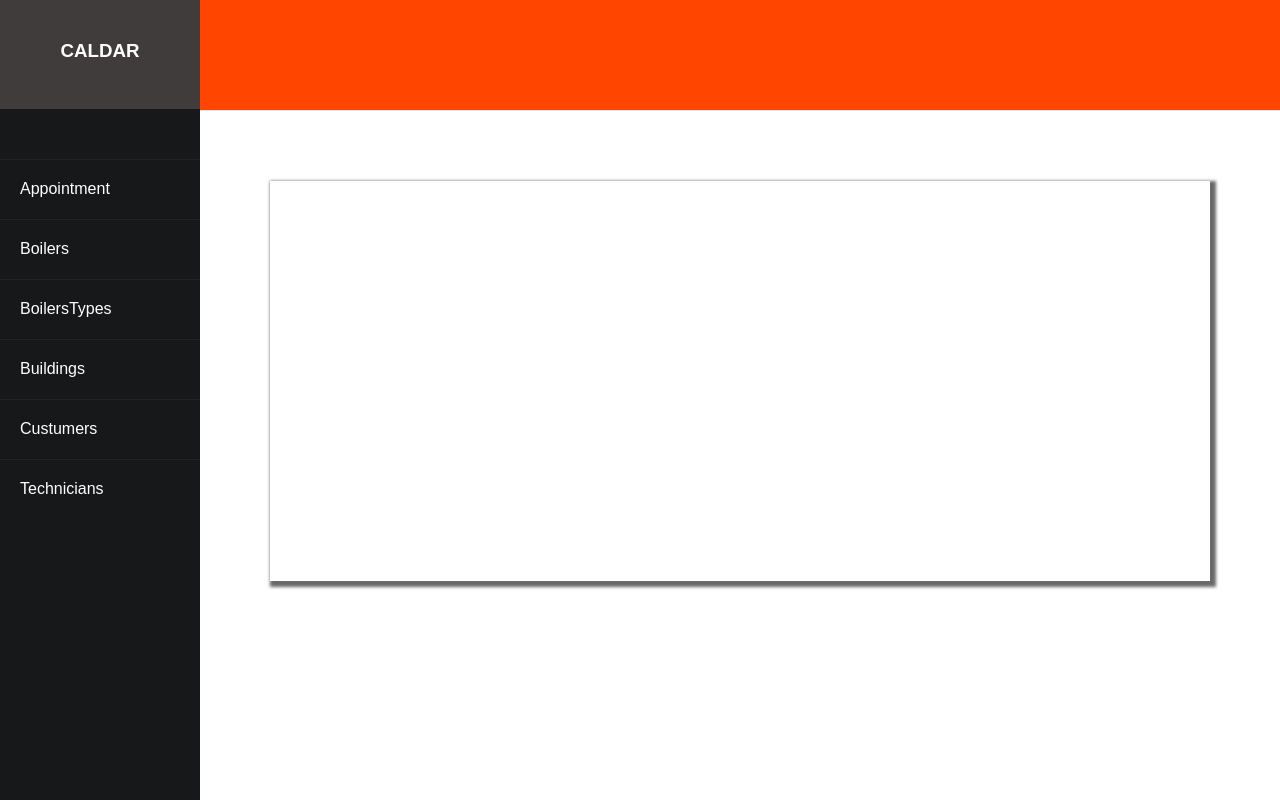
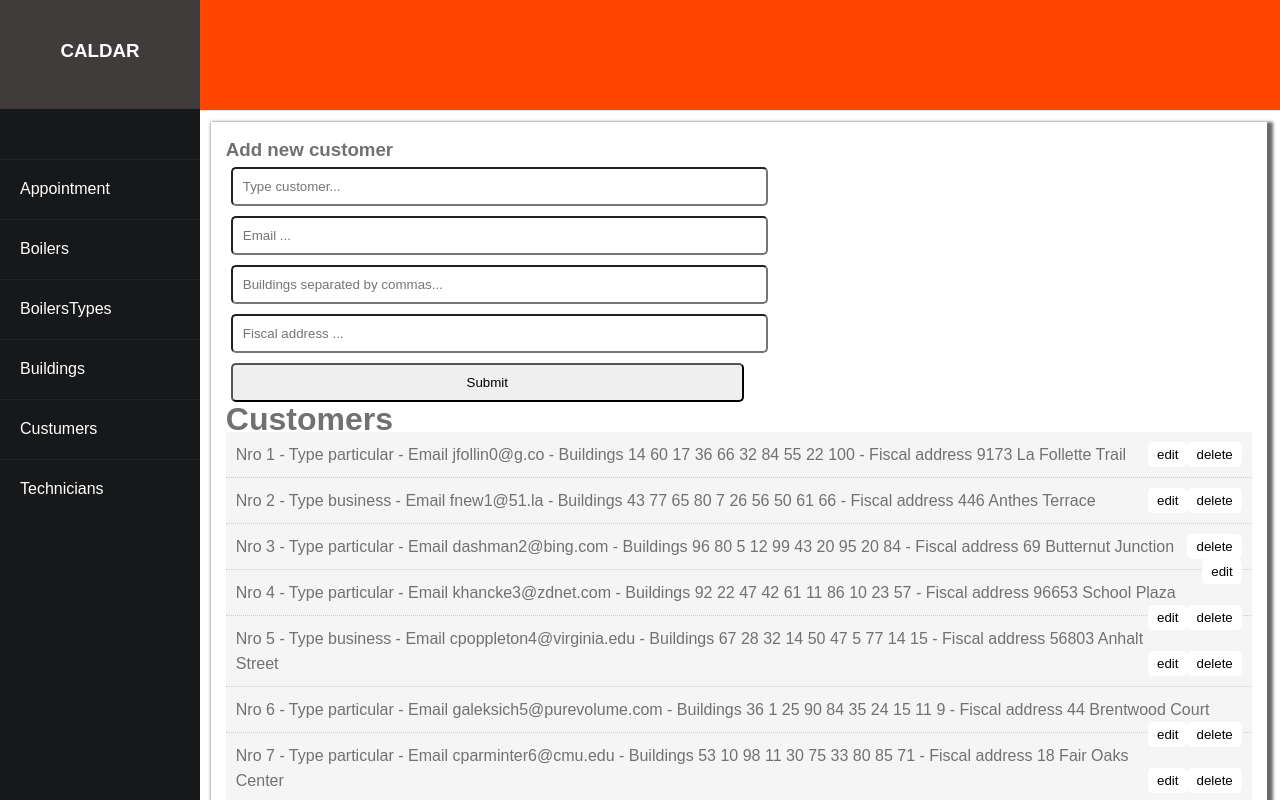
Before and after one commit to DavidArroyo92/caldar-m4-FE, a React (Create React App) app: page /customers in a window 1280 px wide. Shown: the top 800 px of the page. Built offline with nearby package versions, Linux system fonts and the light colour scheme.

Commit message:
fist commit

```diff
--- a/package.json
+++ b/package.json
@@ -10,6 +10,7 @@
     "react-dom": "^17.0.1",
     "react-router-dom": "^5.2.0",
     "react-scripts": "4.0.1",
+    "uuid": "^8.3.2",
     "web-vitals": "^0.2.4"
   },
   "scripts": {
--- a/src/App.js
+++ b/src/App.js
@@ -1,38 +1,35 @@
-import React from 'react';
-import styles from './App.module.css';
-import Navbar from './layout/navbar/navbar';
-import Header from './layout/header/header';
-import Main from './layout/main/main';
-import Appointment from './components/appointment';
-import Boilers from './components/boilers';
-import BoilersTypes from './components/boilersTypes';
-import Buildings from './components/buildings';
-import Custumers from './components/custumers';
-import Technicians from './components/technicians';
-import {BrowserRouter as Router, Switch, Route} from 'react-router-dom'
-
+import React from "react";
+import styles from "./App.module.css";
+import Navbar from "./layout/navbar/navbar";
+import Header from "./layout/header/header";
+import Appointment from "./components/appointment";
+import Boilers from "./components/boilers";
+import BoilersTypes from "./components/boilersTypes";
+import Buildings from "./components/buildings";
+import Customers from "./components/Customers/Customers";
+import Technicians from "./components/technicians";
+import { BrowserRouter as Router, Switch, Route } from "react-router-dom";
 
 function App() {
   return (
-   <Router>
+    <Router>
       <div className="App">
         <div className={styles.wrapper}>
-        <Navbar/>
+          <Navbar />
           <div className={styles.mainContent}>
-            <Header/>
-            <Main/>
+            <Header />
+            <Switch>
+              <Route path="appoinment" component={Appointment} />
+              <Route path="boilers" component={Boilers} />
+              <Route path="boilersTypes" component={BoilersTypes} />
+              <Route path="buildings" component={Buildings} />
+              <Route path="/customers" component={Customers} />
+              <Route path="technicians" component={Technicians} />
+            </Switch>
           </div>
         </div>
-        <Switch>
-          <Route path="appoinment" component={Appointment}/>
-          <Route path="boilers" component={Boilers}/>
-          <Route path="boilersTypes" component={BoilersTypes}/>
-          <Route path="buildings" component={Buildings}/>
-          <Route path="custumers" component={Custumers}/>
-          <Route path="technicians" component={Technicians} />
-        </Switch>
       </div>
-   </Router>
+    </Router>
   );
 }
 
--- /dev/null
+++ b/src/components/Customers/AddCustomer.js
@@ -0,0 +1,118 @@
+import React, { Component } from "react";
+import PropTypes from "prop-types";
+
+export class AddCustomer extends Component {
+  state = {
+    id: "",
+    customerType: "",
+    email: "",
+    buildingsIds: "",
+    fiscalAddress: "",
+  };
+
+  componentDidUpdate(prevProps, prevState) {
+    if (this.props.customerEdit !== prevProps.customerEdit) {
+      this.handleEdit(this.props.customerEdit);
+    }
+  }
+
+  handleEdit = (customerEdit) => {
+    this.setState({
+      id: customerEdit.id,
+      customerType: customerEdit.customerType,
+      email: customerEdit.email,
+      buildingsIds: customerEdit.buildingsIds.toString(),
+      fiscalAddress: customerEdit.fiscalAddress,
+    });
+  };
+
+  onSubmit = (e) => {
+    e.preventDefault();
+    if (this.state.id) {
+      this.props.updateCustomer(
+        this.state.id,
+        this.state.customerType,
+        this.state.email,
+        this.state.buildingsIds,
+        this.state.fiscalAddress
+      );
+    } else {
+      this.props.addCustomer(
+        this.state.customerType,
+        this.state.email,
+        this.state.buildingsIds,
+        this.state.fiscalAddress
+      );
+    }
+    this.setState({
+      id: "",
+      customerType: "",
+      email: "",
+      buildingsIds: "",
+      fiscalAddress: "",
+    });
+  };
+
+  onChange = (e) => this.setState({ [e.target.name]: e.target.value });
+
+  render() {
+    return (
+      <div>
+        <h3>{this.state.id ? "Edit customer" : "Add new customer"}</h3>
+        <form onSubmit={this.onSubmit}>
+          <input type="hidden" name="id" value={this.state.id} />
+          <input
+            type="text"
+            name="customerType"
+            style={inputStyle}
+            placeholder="Type customer..."
+            value={this.state.customerType}
+            onChange={this.onChange}
+          />
+          <input
+            type="text"
+            name="email"
+            style={inputStyle}
+            placeholder="Email ..."
+            value={this.state.email}
+            onChange={this.onChange}
+          />
+          <input
+            type="text"
+            name="buildingsIds"
+            style={inputStyle}
+            placeholder="Buildings separated by commas..."
+            value={this.state.buildingsIds}
+            onChange={this.onChange}
+          />
+          <input
+            type="text"
+            name="fiscalAddress"
+            style={inputStyle}
+            placeholder="Fiscal address ..."
+            value={this.state.fiscalAddress}
+            onChange={this.onChange}
+          />
+
+          <input type="submit" value="Submit" style={inputStyle} />
+        </form>
+      </div>
+    );
+  }
+}
+
+// PropTypes
+AddCustomer.propTypes = {
+  addCustomer: PropTypes.func.isRequired,
+  updateCustomer: PropTypes.func.isRequired,
+  customerEdit: PropTypes.object,
+};
+
+const inputStyle = {
+  padding: "10px",
+  width: "50%",
+  margin: "5px",
+  borderRadius: "5px",
+};
+
+export default AddCustomer;
--- /dev/null
+++ b/src/components/Customers/CustomerItem.js
@@ -0,0 +1,62 @@
+import React, { Component } from "react";
+import PropTypes from "prop-types";
+
+export class CustomerItem extends Component {
+  getStyle = () => {
+    return {
+      background: "#f5f5f5",
+      padding: "10px",
+      borderBottom: "1px #ccc dotted",
+    };
+  };
+
+  render() {
+    const {
+      id,
+      customerType,
+      email,
+      buildingsIds,
+      fiscalAddress,
+    } = this.props.customer;
+    return (
+      <div style={this.getStyle()}>
+        <p>
+          Nro {id} - Type {customerType} - Email {email} - Buildings{" "}
+          {buildingsIds.map((building) => building + " ")} - Fiscal address{" "}
+          {fiscalAddress}
+          <button
+            onClick={this.props.delCustomer.bind(this, id)}
+            style={btnStyle}
+          >
+            delete
+          </button>
+          <button
+            onClick={this.props.editCustomer.bind(this, this.props.customer)}
+            style={btnStyle}
+          >
+            edit
+          </button>
+        </p>
+      </div>
+    );
+  }
+}
+
+// PropTypes
+CustomerItem.propTypes = {
+  customer: PropTypes.object.isRequired,
+  delCustomer: PropTypes.func.isRequired,
+  editCustomer: PropTypes.func.isRequired,
+};
+
+const btnStyle = {
+  background: "#fff",
+  color: "#000",
+  border: "none",
+  padding: "5px 9px",
+  borderRadius: "5px",
+  cursor: "pointer",
+  float: "right",
+};
+
+export default CustomerItem;
--- /dev/null
+++ b/src/components/Customers/Customers.js
@@ -0,0 +1,89 @@
+import React, { Component } from "react";
+import CustomersList from "./CustomersList";
+import AddCustomer from "./AddCustomer";
+import { v4 as uuidv4 } from "uuid";
+import styles from '../../layout/main/main.module.css'
+
+class Customers extends Component {
+  state = {
+    customers: [],
+    customerEdit: null,
+  };
+
+  componentDidMount() {
+    const dataCustomers = require("../../data/customers.json");
+    this.setState({ customers: dataCustomers });
+  }
+
+  // Edit Customer
+  editCustomer = (customer) => {
+    this.setState({
+      customerEdit: customer,
+    });
+    window.scrollTo(0, 0);
+  };
+
+  // Update Customer
+  updateCustomer = (
+    id,
+    customerType,
+    email,
+    buildingsString,
+    fiscalAddress
+  ) => {
+    const buildingsIds = buildingsString.split(",");
+    this.setState({
+      customers: this.state.customers.map((customer) => {
+        if (customer.id === id) {
+          customer.customerType = customerType;
+          customer.email = email;
+          customer.buildingsIds = buildingsIds;
+          customer.fiscalAddress = fiscalAddress;
+        }
+        return customer;
+      }),
+    });
+  };
+
+  // Delete Customer
+  delCustomer = (id) => {
+    this.setState({
+      customers: [
+        ...this.state.customers.filter((customer) => customer.id !== id),
+      ],
+    });
+  };
+
+  // Add Customer
+  addCustomer = (customerType, email, buildingsString, fiscalAddress) => {
+    const buildingsIds = buildingsString.split(",");
+    const newCustomer = {
+      id: uuidv4(),
+      customerType,
+      email,
+      buildingsIds,
+      fiscalAddress,
+    };
+
+    this.setState({ customers: [...this.state.customers, newCustomer] });
+  };
+
+  render() {
+    return (
+                <div className = {styles.info}>
+                  <AddCustomer
+                    addCustomer={this.addCustomer}
+                    updateCustomer={this.updateCustomer}
+                    customerEdit={this.state.customerEdit}
+                  />
+                  <CustomersList
+                    customers={this.state.customers}
+                    delCustomer={this.delCustomer}
+                    editCustomer={this.editCustomer}
+                  />
+                </div>
+    );
+  }
+}
+
+export default Customers;
--- /dev/null
+++ b/src/components/Customers/CustomersList.js
@@ -0,0 +1,30 @@
+import React, { Component } from "react";
+import PropTypes from "prop-types";
+import CustomerItem from "./CustomerItem";
+
+class Customers extends Component {
+  render() {
+    return (
+      <div>
+        <h1>Customers</h1>
+        {this.props.customers.map((customer, index) => (
+          <CustomerItem
+            key={customer.id}
+            customer={customer}
+            delCustomer={this.props.delCustomer}
+            editCustomer={this.props.editCustomer}
+          />
+        ))}
+      </div>
+    );
+  }
+}
+
+// PropTypes
+Customers.propTypes = {
+  customers: PropTypes.array.isRequired,
+  delCustomer: PropTypes.func.isRequired,
+  editCustomer: PropTypes.func.isRequired,
+};
+
+export default Customers;
--- /dev/null
+++ b/src/data/customers.json
@@ -0,0 +1,72 @@
+[
+  {
+    "id": 1,
+    "customerType": "particular",
+    "email": "jfollin0@g.co",
+    "buildingsIds": [14, 60, 17, 36, 66, 32, 84, 55, 22, 100],
+    "fiscalAddress": "9173 La Follette Trail"
+  },
+  {
+    "id": 2,
+    "customerType": "business",
+    "email": "fnew1@51.la",
+    "buildingsIds": [43, 77, 65, 80, 7, 26, 56, 50, 61, 66],
+    "fiscalAddress": "446 Anthes Terrace"
+  },
+  {
+    "id": 3,
+    "customerType": "particular",
+    "email": "dashman2@bing.com",
+    "buildingsIds": [96, 80, 5, 12, 99, 43, 20, 95, 20, 84],
+    "fiscalAddress": "69 Butternut Junction"
+  },
+  {
+    "id": 4,
+    "customerType": "particular",
+    "email": "khancke3@zdnet.com",
+    "buildingsIds": [92, 22, 47, 42, 61, 11, 86, 10, 23, 57],
+    "fiscalAddress": "96653 School Plaza"
+  },
+  {
+    "id": 5,
+    "customerType": "business",
+    "email": "cpoppleton4@virginia.edu",
+    "buildingsIds": [67, 28, 32, 14, 50, 47, 5, 77, 14, 15],
+    "fiscalAddress": "56803 Anhalt Street"
+  },
+  {
+    "id": 6,
+    "customerType": "particular",
+    "email": "galeksich5@purevolume.com",
+    "buildingsIds": [36, 1, 25, 90, 84, 35, 24, 15, 11, 9],
+    "fiscalAddress": "44 Brentwood Court"
+  },
+  {
+    "id": 7,
+    "customerType": "particular",
+    "email": "cparminter6@cmu.edu",
+    "buildingsIds": [53, 10, 98, 11, 30, 75, 33, 80, 85, 71],
+    "fiscalAddress": "18 Fair Oaks Center"
+  },
+  {
+    "id": 8,
+    "customerType": "business",
+    "email": "gstook7@japanpost.jp",
+    "buildingsIds": [48, 69, 77, 32, 16, 16, 63, 45, 27, 84],
+    "fiscalAddress": "86935 Barby Way"
+  },
+  {
+    "id": 9,
+    "customerType": "business",
+    "email": "sceliz8@cdc.gov",
+    "buildingsIds": [77, 13, 98, 59, 68, 84, 58, 91, 46, 81],
+    "fiscalAddress": "068 Lien Plaza"
+  },
+  {
+    "id": 10,
+    "customerType": "particular",
+    "email": "tbennett9@guardian.co.uk",
+    "buildingsIds": [48, 87, 35, 11, 10, 19, 23, 20, 89, 91],
+    "fiscalAddress": "7 Kedzie Parkway"
+  }
+]
--- a/src/layout/main/main.module.css
+++ b/src/layout/main/main.module.css
@@ -1,8 +1,10 @@
 .info{
-    margin: 70px;
-    height: 400px;
+    margin: 1%;
+    width: 95%;
+    height: 100%;
     color: #717171;
     line-height: 25px;
     background-color: white;
     box-shadow: 3px 3px 3px 3px dimgray;
+    padding: 15px;
 }
--- a/src/layout/navbar/navbar.js
+++ b/src/layout/navbar/navbar.js
@@ -31,7 +31,7 @@ function Navbar() {
                             Buildings
                         </li>
                     </Link>
-                    <Link to="/custumers">
+                    <Link to="/customers">
                         <li>
                             Custumers
                         </li>
```
Also changed, not shown: src/components/custumers.js (deleted, +0 -13 lines), 2 other files (tests, documents, lock files or other folders).
